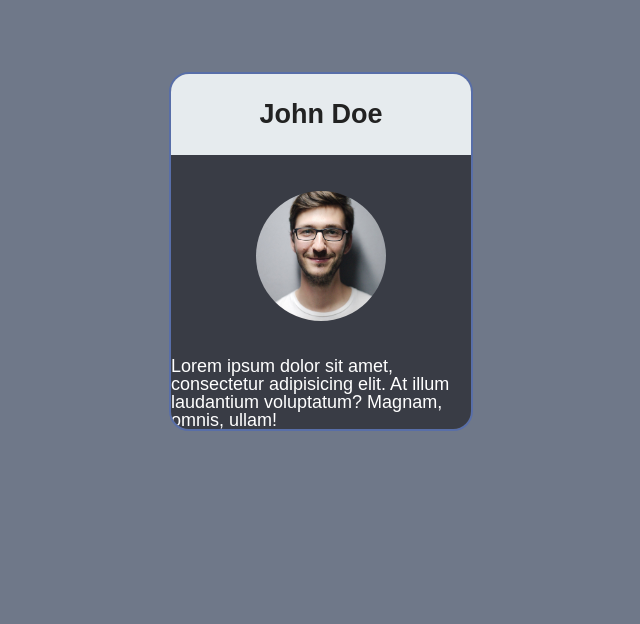
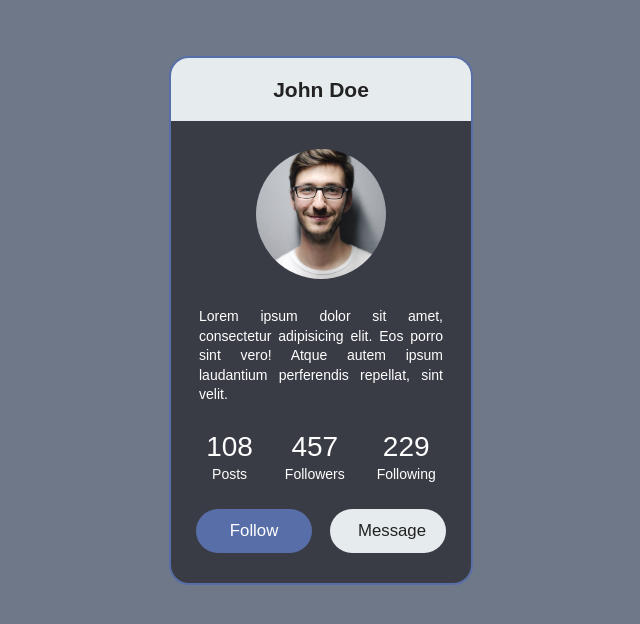
Before and after one commit to toryvictory/css_usercard, a plain HTML site: page index.html in a window 1280 px wide. Shown: the whole page, without its empty margins (319-959 px from the left). Drawn offline with Linux system fonts and the light colour scheme.

Commit message:
Add user description, stats and buttons
Added css for paragraph with user description, html&css for user stats and buttons.

```diff
--- a/css/card.css
+++ b/css/card.css
@@ -10,8 +10,8 @@ body {
     min-width: 200px;
     border: 2px solid #586ea8;
     border-radius: 20px;
-    font-size: 18px;
-    font-family: Arial;
+    font-size: 14px;
+    font-family: Arial, Helvetica, sans-serif;
     margin: 4em auto;
     overflow: hidden;
 }
@@ -44,3 +44,46 @@ body {
     overflow: hidden;
     margin: auto;
 }
+.userDescription {
+    text-align: justify;
+    padding: 0 2em;
+    line-height: 1.4em;
+}
+ .userStatContainer {
+     padding-top: 2em;
+     text-align: center;
+ }
+
+ .userStatItem {
+     display: inline-block;
+     margin: 0 1em;
+ }
+
+ .statValue {
+     font-size: 2em;
+     text-align: center;
+     padding-bottom: 0.2em;
+ }
+
+ .statName {
+     text-transform: capitalize;
+     text-align: center;
+ }
+
+ .buttonContainer {
+     text-align: center;
+     padding: 2em 0;
+ }
+
+ .buttonContainerItem {
+     display: inline-block;
+     padding: 1em 2em;
+     overflow: hidden;
+     border-radius: 40px;
+     width: 20%;
+ }
+
+ .buttonContainerItem a {
+     text-decoration: none;
+     font-size: 1.2em;
+ }
--- a/index.html
+++ b/index.html
@@ -13,10 +13,25 @@
     </div>
     <div class="userInfo">
         <div class="userPhotoContainer"><img src="./userPhoto.jpeg" alt="Name Surname Image"></div>
-        <p>Lorem ipsum dolor sit amet, consectetur adipisicing elit. At illum laudantium voluptatum? Magnam, omnis,
-            ullam!</p>
-        <div></div>
-        <div></div>
+        <p class="userDescription">Lorem ipsum dolor sit amet, consectetur adipisicing elit. Eos porro sint vero! Atque autem ipsum laudantium perferendis repellat, sint velit.</p>
+        <div class="userStatContainer">
+            <div class="userStatItem">
+                <div class="statValue">108</div>
+                <div class="statName">Posts</div>
+            </div>
+            <div class="userStatItem">
+                <div class="statValue">457</div>
+                <div class="statName">Followers</div>
+            </div>
+            <div class="userStatItem">
+                <div class="statValue">229</div>
+                <div class="statName">Following</div>
+            </div>
+        </div>
+        <div class="buttonContainer">
+            <div class="buttonContainerItem" style="background:#586ea8; margin-right: 0.5em;"><a href="#" style="color: white;">Follow</a></div>
+            <div class="buttonContainerItem" style="background:#e6ebee; margin-left: 0.5em;"><a href="#" style="color: rgb(33,33,33)">Message</a></div>
+        </div>
     </div>
 </article>
 </body>
```
